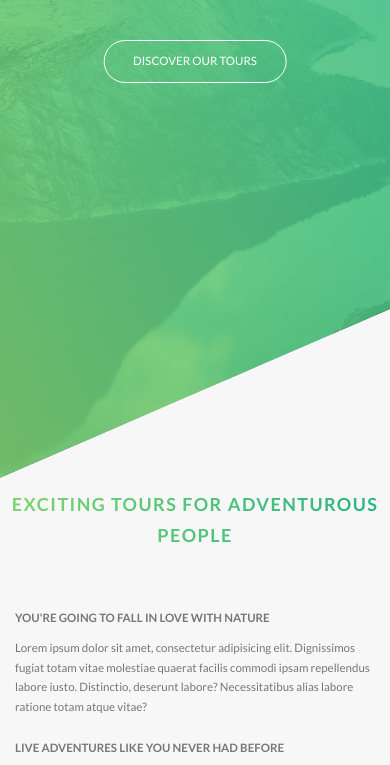
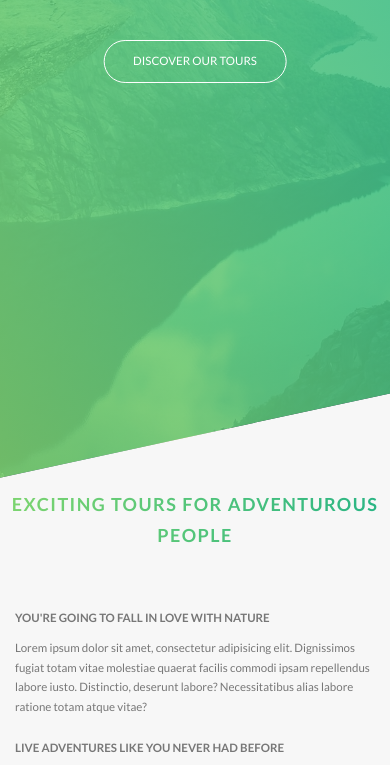
Before and after one commit to AndresXI/Natours-Landing-Page, a website: page index.html in a window 390 px wide. Shown: the part 324-1089 px from the top of the page. Drawn offline with Linux system fonts and the light colour scheme.

Commit message:
media queries

```diff
--- a/sass/layout/_header.scss
+++ b/sass/layout/_header.scss
@@ -14,8 +14,8 @@
    clip-path: polygon(0 0, 100% 0, 100% 75vh, 0 100%);/* Using a clip-path */
 
    @include responsive(phone) {
-      -webkit-clip-path: polygon(0 0, 100% 0, 100% 90vh, 0 100%);
-      clip-path: polygon(0 0, 100% 0, 100% 75vh, 0 100%);
+      -webkit-clip-path: polygon(0 0, 100% 0, 100% 85vh, 0 100%);
+      clip-path: polygon(0 0, 100% 0, 100% 85vh, 0 100%);
       /* Using a clip-path */
    }
 
@@ -27,8 +27,8 @@
             left: 4rem;
 
             @include responsive(phone) {
-                  top: 2rem;
-                  left: 2rem;
+                  top: 3rem;
+                  left: 3rem;
             }
       }
 
@@ -36,7 +36,7 @@
          height: 3.5rem;
 
             @include responsive(phone) {
-                  height: 2.3rem;
+                  height: 3rem;
             }
       }
 
--- a/sass/layout/_navigation.scss
+++ b/sass/layout/_navigation.scss
@@ -16,6 +16,13 @@
       box-shadow: 0 1rem 3rem rgba($color-black, .1);
       text-align: center;
       cursor: pointer;
+
+      @include responsive(tab_port) {
+         top: 2rem;
+         right: 2rem;
+         height: 4.8rem;
+         width: 4.8rem;
+      }
    }
 
    &__background {
@@ -28,6 +35,13 @@
       background-image: radial-gradient($color-primary-light, $color-primary-dark);
       z-index: 1000;
       transition: transform .8s cubic-bezier(0.86, 0, 0.07, 1);
+
+      @include responsive(tab_port) {
+         top: 2rem;
+         right: 2rem;
+         height: 4.8rem;
+         width: 4.8rem;
+      }
    }
 
    // displaying the navigation
@@ -96,6 +110,10 @@
       position: relative;
       margin-top: 3.5rem;
 
+      @include responsive(tab_port) {
+         margin-top: 2.5rem;
+      }
+
       &,
       &:before,
       &:after {
```
Also changed, not shown: css/style.css.
